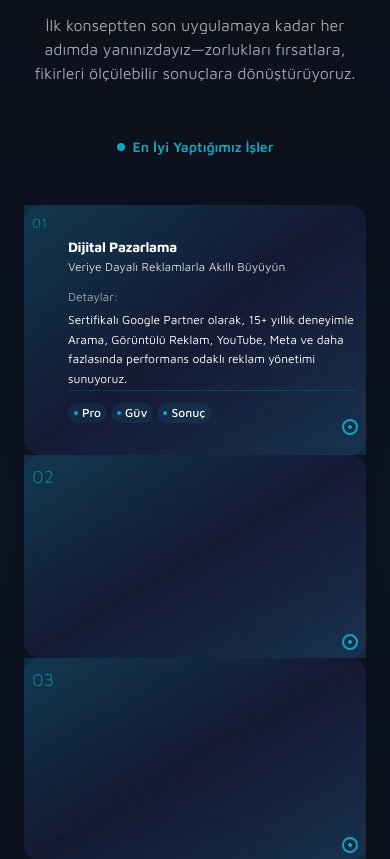
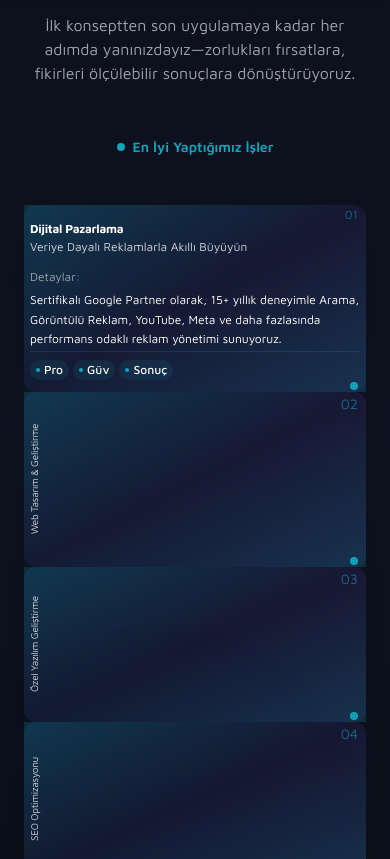
Before and after one commit to Virtus-digital/virtus-digital-elegance, a React (Vite) app: page / in a window 390 px wide. Shown: the part 2040-2899 px from the top of the page. Built offline with nearby package versions, Linux system fonts and the light colour scheme.

Commit message:
Refine accordion slider styles and functionality on the homepage; adjust dimensions, transitions, and layout for improved responsiveness and user experience.

```diff
--- a/src/pages/Index.tsx
+++ b/src/pages/Index.tsx
@@ -62,7 +62,7 @@ const Index = () => {
   }, [featuredServices.length]);
 
   const setActiveSlide = (index: number) => {
-    if (activeIndex === index) {
+    if (activeIndex === index && index !== 0) {
       setActiveIndex(-1);
     } else {
       setActiveIndex(index);
@@ -185,7 +185,7 @@ const Index = () => {
           </div>
 
           {/* Accordion Slider Section */}
-          <div className="max-w-7xl mx-auto">
+          <div className="max-w-4xl mx-auto sm:max-w-5xl">
             <div className="text-center mb-8">
               <div className="inline-flex items-center gap-2 text-sm font-semibold text-primary mb-4">
                 <div className="w-2 h-2 bg-primary rounded-full"></div>
@@ -193,7 +193,7 @@ const Index = () => {
               </div>
             </div>
 
-            <div className="relative min-h-[300px] sm:h-[400px] md:h-[500px] overflow-visible md:overflow-hidden rounded-3xl shadow-2xl">
+            <div className="relative min-h-[180px] sm:h-[300px] md:h-[450px] overflow-visible md:overflow-hidden rounded-xl shadow-2xl">
               <div className="flex h-full flex-col md:flex-row">
                 {featuredServices.map((service, index) => {
                   const isActive = activeIndex === index;
@@ -201,8 +201,8 @@ const Index = () => {
                   return (
                     <div
                       key={index}
-                      className={`relative cursor-pointer transition-all duration-800 cubic-bezier(0.4, 0, 0.2, 1) rounded-2xl ${
-                        isActive ? 'flex-[2.5] sm:flex-[2.5] md:flex-[2.5] min-h-[250px]' : 'flex-1 min-h-[80px]'
+                      className={`relative cursor-pointer transition-all duration-800 cubic-bezier(0.4, 0, 0.2, 1) rounded-lg ${
+                        isActive ? 'flex-[2.5] sm:flex-[2] md:flex-[2] min-h-[160px] sm:min-h-[200px] md:min-h-[250px]' : 'flex-1 min-h-[50px] sm:min-h-[70px] md:min-h-[80px]'
                       }`}
                       onClick={() => setActiveSlide(index)}
                       style={{
@@ -213,23 +213,39 @@ const Index = () => {
                       <div className="absolute inset-0 bg-gradient-to-br from-primary/20 via-transparent to-accent/20"></div>
 
                       {/* Content */}
-                      <div className={`relative z-10 h-full flex flex-col justify-center sm:justify-end md:justify-end p-3 sm:p-4 md:p-6 transition-all duration-800 cubic-bezier(0.4, 0, 0.2, 1) ${
-                        isActive ? 'pt-8 pb-4 sm:pb-8 md:pb-12' : 'pt-6 pb-2 sm:pb-4 md:pb-6'
+                      <div className={`relative z-10 h-full flex flex-col justify-center sm:justify-end md:justify-end p-1.5 sm:p-3 md:p-4 transition-all duration-800 cubic-bezier(0.4, 0, 0.2, 1) ${
+                        isActive ? 'pt-4 pb-2 sm:pt-6 sm:pb-3 md:pt-6 md:pb-8' : 'pt-2 pb-1 sm:pt-4 sm:pb-2 md:pt-4 md:pb-4'
                       }`}>
+                        {/* Title for closed cards - positioned vertically on left */}
+                        <div className={`absolute left-1 sm:left-3 md:left-4 top-1/2 transform -translate-y-1/2 transition-all duration-1000 ease-in-out ${
+                          isActive ? 'opacity-0 scale-95' : 'opacity-100 scale-100'
+                        }`}>
+                          <h3 className="text-[10px] sm:text-sm md:text-base font-normal text-white/80" style={{
+                            writingMode: 'vertical-rl',
+                            textOrientation: 'mixed',
+                            transform: 'rotate(180deg)',
+                            lineHeight: '1.2'
+                          }}>
+                            {t(service.titleKey)}
+                          </h3>
+                        </div>
                         {/* Service number */}
-                        <div className={`absolute top-2 sm:top-4 md:top-6 left-2 sm:left-4 md:left-6 text-lg sm:text-3xl md:text-5xl font-light text-primary/60 transition-all duration-800 cubic-bezier(0.4, 0, 0.2, 1) ${
-                          isActive ? 'top-1 sm:top-3 md:top-4 text-sm sm:text-2xl md:text-3xl' : ''
+                        <div className={`absolute top-0.5 sm:top-3 md:top-4 right-2 sm:left-3 md:left-4 text-sm sm:text-2xl md:text-4xl font-light text-primary/60 transition-all duration-800 cubic-bezier(0.4, 0, 0.2, 1) ${
+                          isActive ? 'top-0.5 sm:top-2 md:top-3 text-xs sm:text-xl md:text-2xl' : ''
                         }`}>
                           {String(index + 1).padStart(2, '0')}
                         </div>
 
-                        {/* Service title */}
-                        <div className={`transition-all duration-1000 ease-out ${
-                          isActive ? 'transform-none' : 'sm:transform sm:rotate-90 sm:origin-left'
+                        {/* Service title - only show when active */}
+                        <div className={`transition-all duration-1200 ease-out ${
+                          isActive ? 'opacity-100 transform-none' : 'opacity-0 transform translate-y-4 scale-95'
                         }`}>
-                          <h3 className={`text-sm sm:text-base md:text-xl font-bold text-white transition-all duration-1000 ease-out ${
-                            isActive ? 'opacity-100 transform-none' : 'opacity-0 transform translate-y-4'
-                          }`} style={{ transitionDelay: isActive ? '0.1s' : '0s', marginLeft: '2rem' }}>
+                          <h3 className={`text-xs sm:text-base md:text-lg font-bold text-white transition-all duration-1200 ease-out ${
+                            isActive ? 'opacity-100 transform-none' : 'opacity-0 transform translate-y-4 scale-95'
+                          }`} style={{
+                            transitionDelay: isActive ? '0.2s' : '0s',
+                            marginLeft: '1rem sm:1.5rem'
+                          }}>
                             {t(service.titleKey)}
                           </h3>
                         </div>
@@ -238,16 +254,16 @@ const Index = () => {
                         <div className={`transition-all duration-1000 ease-out ${
                           isActive ? 'opacity-100 transform-none' : 'opacity-0 transform translate-y-4'
                         }`}>
-                          <p className={`text-xs sm:text-xs md:text-sm text-gray-300 mb-1 sm:mb-3 md:mb-4 leading-relaxed transition-all duration-1000 ease-out ${
+                          <p className={`text-xs sm:text-xs md:text-sm text-gray-300 mb-1 sm:mb-2 md:mb-3 leading-relaxed transition-all duration-1000 ease-out ${
                             isActive ? 'opacity-100 transform-none' : 'opacity-0 transform translate-y-4'
-                          }`} style={{ transitionDelay: isActive ? '0.2s' : '0s', marginLeft: '2rem' }}>
+                          }`} style={{ transitionDelay: isActive ? '0.2s' : '0s', marginLeft: '1rem sm:1.5rem' }}>
                             {t(service.taglineKey)}
                           </p>
 
                           {/* Service details */}
-                          <div className={`space-y-1 sm:space-y-2 md:space-y-3 mb-3 sm:mb-3 md:mb-4 transition-all duration-1000 ease-out ${
+                          <div className={`space-y-1 sm:space-y-1 md:space-y-2 mb-2 sm:mb-2 md:mb-3 transition-all duration-1000 ease-out ${
                             isActive ? 'opacity-100 transform-none' : 'opacity-0 transform translate-y-4'
-                          }`} style={{ transitionDelay: isActive ? '0.4s' : '0s', marginLeft: '2rem' }}>
+                          }`} style={{ transitionDelay: isActive ? '0.4s' : '0s', marginLeft: '1rem sm:1.5rem' }}>
                             <div className="py-0.5 border-b border-primary/20">
                               <span className="text-xs text-gray-400">Detaylar:</span>
                               <p className="text-xs sm:text-xs md:text-sm text-white mt-0.5 leading-relaxed">{t(service.descKey)}</p>
@@ -257,7 +273,7 @@ const Index = () => {
                           {/* Performance badges */}
                           <div className={`flex flex-wrap gap-1 sm:gap-1 md:gap-2 mb-1 transition-all duration-1000 ease-out ${
                             isActive ? 'opacity-100 transform-none' : 'opacity-0 transform translate-y-4'
-                          }`} style={{ transitionDelay: isActive ? '0.6s' : '0s', marginLeft: '2rem' }}>
+                          }`} style={{ transitionDelay: isActive ? '0.6s' : '0s', marginLeft: '1rem sm:1.5rem' }}>
                             <div className="flex items-center gap-1 px-1.5 py-0.5 sm:px-2 sm:py-1 bg-primary/10 rounded-full text-xs font-medium">
                               <div className="w-1 h-1 sm:w-1.5 sm:h-1.5 bg-primary rounded-full"></div>
                               <span className="hidden sm:inline">Profesyonel</span>
@@ -277,7 +293,7 @@ const Index = () => {
                         </div>
 
                         {/* Add button */}
-                        <div className="absolute bottom-2 sm:bottom-4 md:bottom-6 right-2 sm:right-4 md:right-6 w-4 h-4 sm:w-6 sm:h-6 border-2 border-primary rounded-full flex items-center justify-center cursor-pointer transition-all duration-300 hover:bg-primary hover:text-white">
+                        <div className="absolute bottom-0.5 sm:bottom-3 md:bottom-4 right-2 sm:right-3 md:right-4 w-2 h-2 sm:w-5 sm:h-5 border-2 border-primary rounded-full flex items-center justify-center cursor-pointer transition-all duration-300 hover:bg-primary hover:text-white">
                           <div className="w-1 h-0.5 sm:w-2 sm:h-0.5 bg-primary"></div>
                           <div className="w-0.5 h-1 sm:w-0.5 sm:h-2 bg-primary absolute"></div>
                         </div>
```
